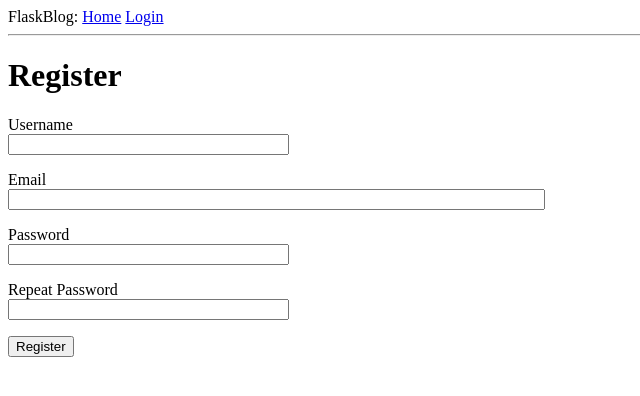
After one commit to KenanYang/FlaskBlog, a Flask app: page /register in a window 1280 px wide. The commit adds this page. Shown: the top 396 px of the page, without its empty margins (0-640 px from the left). Run offline with Flask 2, Linux system fonts and the light colour scheme.

Commit message:
Login Users

```diff
--- a/app/__init__.py
+++ b/app/__init__.py
@@ -2,6 +2,7 @@ from flask import Flask
 from config import Config
 from flask_sqlalchemy import SQLAlchemy
 from flask_migrate import Migrate
+from flask_login import LoginManager
 
 
 app = Flask(__name__)
@@ -10,4 +11,7 @@ app.config.from_object(Config)
 db = SQLAlchemy(app)
 migrate = Migrate(app, db)
 
+login = LoginManager(app)
+login.login_view = 'login'
+
 from app import routes, models
--- a/app/forms.py
+++ b/app/forms.py
@@ -1,6 +1,7 @@
 from flask_wtf import FlaskForm
 from wtforms import StringField, PasswordField, BooleanField, SubmitField
-from wtforms.validators import DataRequired
+from wtforms.validators import DataRequired, ValidationError, Email, EqualTo
+from app.models import User
 
 
 class LoginForm(FlaskForm):
@@ -8,3 +9,21 @@ class LoginForm(FlaskForm):
     password = PasswordField('Password', validators=[DataRequired()])
     remember_me = BooleanField('Remember Me')
     submit = SubmitField('Sign In')
+
+
+class RegistrationForm(FlaskForm):
+    username = StringField('Username', validators=[DataRequired()])
+    email = StringField('Email', validators=[DataRequired(), Email()])
+    password = PasswordField('Password', validators=[DataRequired()])
+    password2 = PasswordField('Repeat Password', validators=[DataRequired(), EqualTo('password')])
+    submit = SubmitField('Register')
+
+    def validate_username(self, username):
+        user = User.query.filter_by(username=username.data).first()
+        if user is not None:
+            raise ValidationError('Please use a different username.')
+
+    def validate_email(self, email):
+        user = User.query.filter_by(email=email.data).first()
+        if user is not None:
+            raise ValidationError('Please use a different email address.')
--- a/app/routes.py
+++ b/app/routes.py
@@ -1,34 +1,70 @@
-from flask import render_template, flash, redirect, url_for
-from app import app
-from app.forms import LoginForm
+from flask import render_template, flash, redirect, url_for, request
+from app import app, db
+from app.forms import LoginForm, RegistrationForm
+from flask_login import current_user, login_user, logout_user, login_required
+from app.models import User
+from werkzeug.urls import url_parse
 
 
 @app.route('/')
 @app.route('/index')
+@login_required
 def index():
-    user = {'username': 'Kenan'}
-    posts = [
-        {
-            'author': {'username': 'John'},
-            'body': 'Beautiful day!'
-        },
-        {
-            'author': {'username': 'Susan'},
-            'body': 'The movie is good!'
-        },
-        {
-            'author': {'username': 'Tony'},
-            'body': 'Suzy is cute!'
-        }
-    ]
+    # user = {'username': 'Kenan'}
+    # posts = [
+    #     {
+    #         'author': {'username': 'John'},
+    #         'body': 'Beautiful day!'
+    #     },
+    #     {
+    #         'author': {'username': 'Susan'},
+    #         'body': 'The movie is good!'
+    #     },
+    #     {
+    #         'author': {'username': 'Tony'},
+    #         'body': 'Suzy is cute!'
+    #     }
+    # ]
 
-    return render_template('index.html', title='Home', user=user, posts=posts)
+    # return render_template('index.html', title='Home', user=user, posts=posts)
+    return render_template('index.html', title='Home')
 
 
 @app.route('/login', methods=['GET', 'POST'])
 def login():
+    if current_user.is_authenticated:
+        return redirect(url_for('index'))
     form = LoginForm()
     if form.validate_on_submit():
-        flash('Login requested for user {}, remember_me={}'.format(form.username.data, form.remember_me.data))
+        # flash('Login requested for user {}, remember_me={}'.format(form.username.data, form.remember_me.data))
+        user = User.query.filter_by(username=form.username.data).first()
+        if user is None or not user.check_password(form.password.data):
+            flash('Invalid username or password')
+            return redirect(url_for('login'))
+        login_user(user, remember=form.remember_me.data)
+        next_page = request.args.get('next')
+        if not next_page or url_parse(next_page).netloc != '':
+            next_page = url_for('index')
+        return redirect(next_page)
+    return render_template('login.html', title='Sign In', form=form)
+
+
+@app.route('/logout')
+def logout():
+    logout_user()
+    return redirect(url_for('index'))
+
+
+@app.route('/register', methods=['GET', 'POST'])
+def register():
+    if current_user.is_authenticated:
         return redirect(url_for('index'))
-    return render_template('login.html', title='Sign In', form=form)
+    form = RegistrationForm()
+    if form.validate_on_submit():
+        user = User(username=form.username.data, email=form.email.data)
+        user.set_password(form.password.data)
+        db.session.add(user)
+        db.session.commit()
+        flash('Congradulations, you are now a registered user!')
+        return redirect(url_for('login'))
+    return render_template('register.html', title='Register', form=form)
--- a/app/templates/base.html
+++ b/app/templates/base.html
@@ -9,7 +9,11 @@
         <div>
             FlaskBlog:
             <a href="{{ url_for('index') }}">Home</a>
+            {% if current_user.is_anonymous %}
             <a href="{{ url_for('login') }}">Login</a>
+            {% else %}
+            <a href="{{ url_for('logout') }}">Logout</a>
+            {% endif %}
         </div>
         <hr>
         {% with messages = get_flashed_messages() %}
--- a/app/templates/index.html
+++ b/app/templates/index.html
@@ -1,7 +1,7 @@
 {% extends "base.html" %}
 
 {% block content %}
-    <h1>Hi, {{ user.username }}!</h1>
+    <h1>Hi, {{ current_user.username }}!</h1>
     {% for post in posts %}
     <div><p>{{ post.author.username }} says: <b>{{ post.body }}</b></p></div> {% endfor %}
 {% endblock %}
--- a/app/templates/login.html
+++ b/app/templates/login.html
@@ -21,4 +21,5 @@
         <p>{{ form.remember_me() }} {{ form.remember_me.label }}</p>
         <p>{{ form.submit() }}</p>
     </form>
+    <p>New User? <a href="{{ url_for('register') }}">Click to Register!</a></p>
 {% endblock %}
--- /dev/null
+++ b/app/templates/register.html
@@ -0,0 +1,37 @@
+{% extends "base.html" %}
+
+{% block content %}
+    <h1>Register</h1>
+    <form action="" method="post">
+        {{ form.hidden_tag() }}
+        <p>
+            {{ form.username.label }}<br>
+            {{ form.username(size=32) }}<br>
+            {% for error in form.username.errors %}
+            <span style="color: red;">[{{ error }}]</span>
+            {% endfor %}
+        </p>
+        <p>
+            {{ form.email.label }}<br>
+            {{ form.email(size=64) }}<br>
+            {% for error in form.email.errors %}
+            <span style="color: red;">[{{ error }}]</span>
+            {% endfor %}
+        </p>
+        <p>
+            {{ form.password.label }} <br>
+            {{ form.password(size=32) }} <br>
+            {% for error in form.password.errors %}
+            <span style="color: red;">[{{ error }}]</span>
+            {% endfor %}
+        </p>
+        <p>
+            {{ form.password2.label }} <br>
+            {{ form.password2(size=32) }} <br>
+            {% for error in form.password2.errors %}
+            <span style="color: red;">[{{ error }}]</span>
+            {% endfor %}
+        </p>
+        <p>{{ form.submit() }}</p>
+    </form>
+{% endblock %}
```
Also changed, not shown: app/models.py (+15 -1 lines), app.db.
